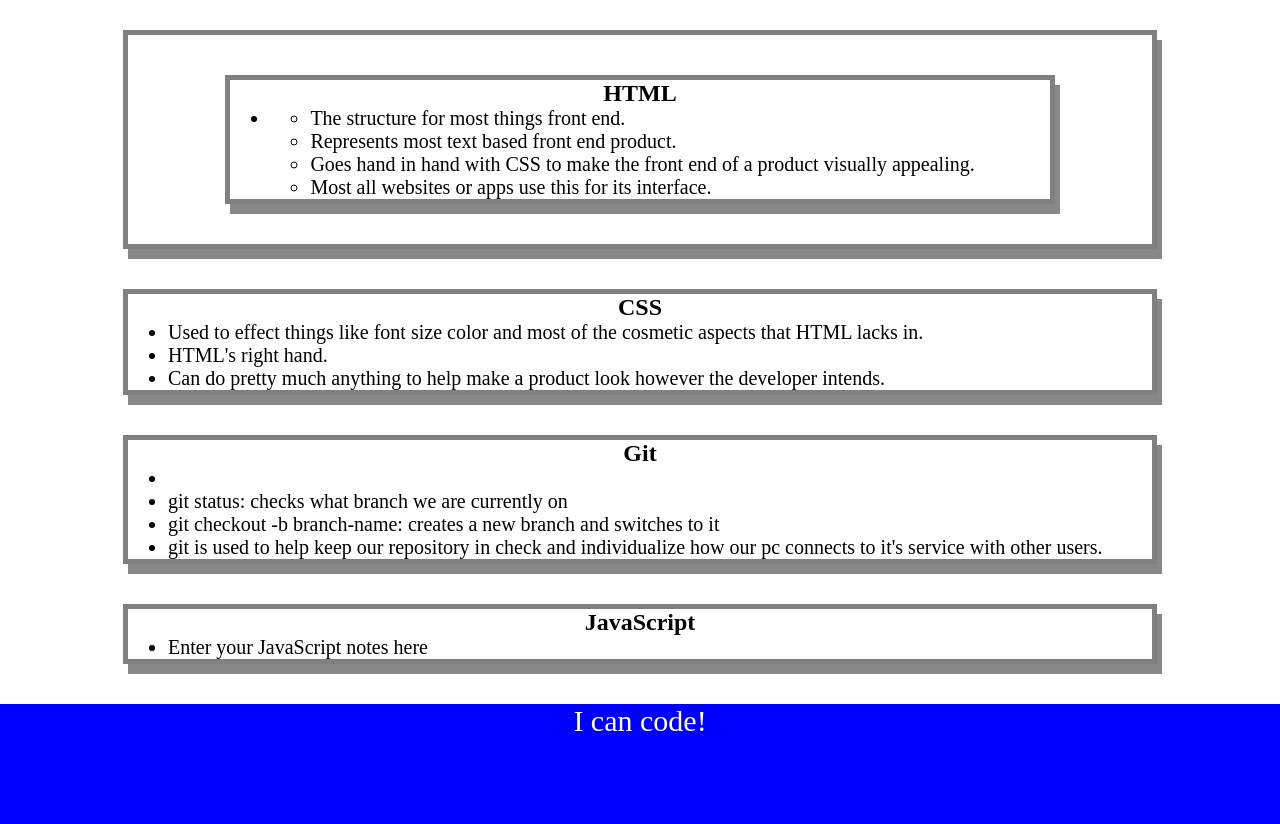
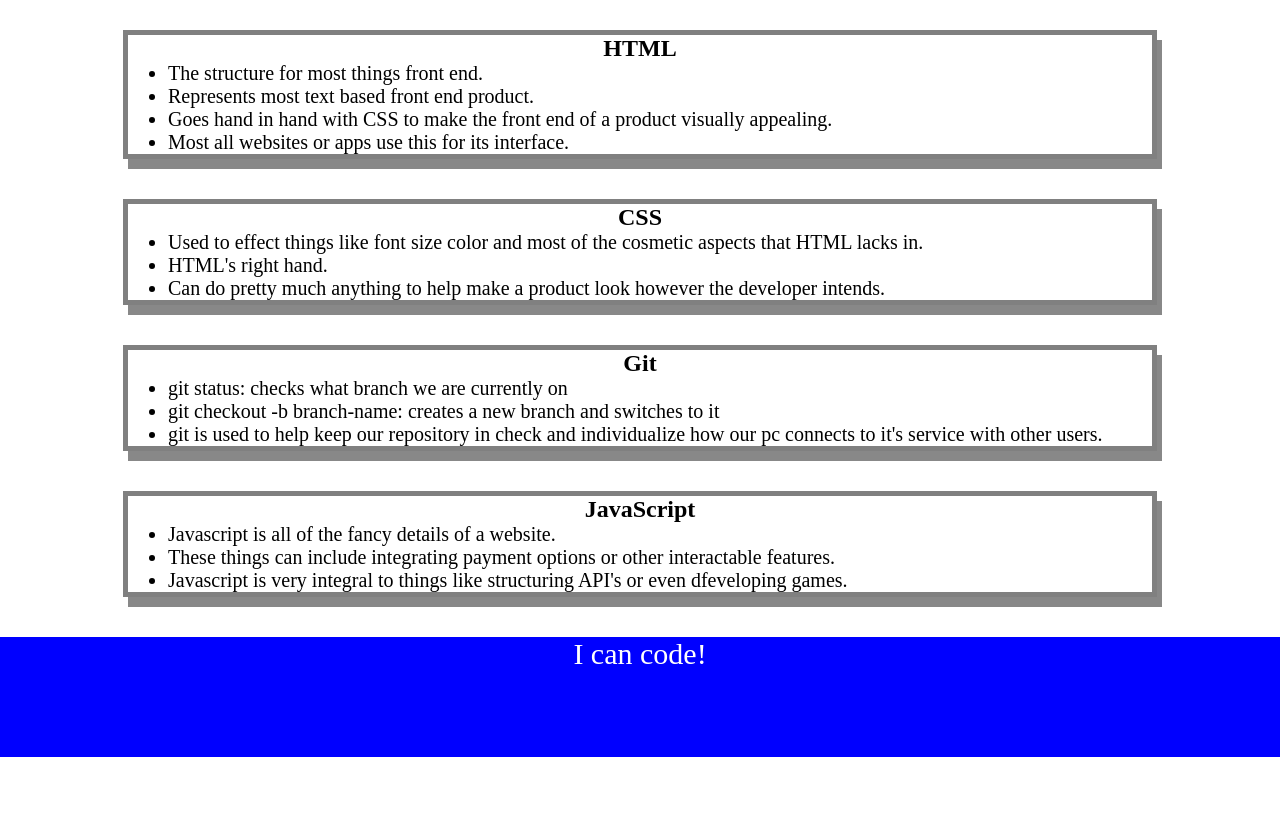
Before and after one commit to Blaze-522/prework-study-guide, a plain HTML site: page index.html in a window 1280 px wide. Shown: the part 130-954 px from the top of the page. After the commit the page ends 887 px from the top, so only its background shows below. Drawn offline with Linux system fonts and the light colour scheme.

Commit message:
Added JavaScript

```diff
--- /dev/null
+++ b/assets/script.js
@@ -0,0 +1,19 @@
+const topics = ['HTML', 'CSS', 'Git', 'JavaScript'];
+
+for (let x = 0; x < topics.length; x++) {
+ console.log(topics[x]);
+}
+
+/*
+if (topic === 'HTML') {
+ console.log("Let's study HTML!");
+} else if (topic === 'CSS') {
+ console.log("Let's study CSS!");
+} else if (topic === 'Git') {
+ console.log("Let's study Git!");
+} else if (topic === 'JavaScript') {
+ console.log("Let's study JavaScript!");
+} else {
+ console.log('Please try again!');
+}
+*/
--- a/index.html
+++ b/index.html
@@ -13,22 +13,17 @@
       <img
         src="./assets/bowtie-cat.png"
         alt="Profile image of cat wearing a bow tie." />
+        <h2>✨ Open the Console to See What's Happening ✨</h2>
     </header>
     <main>
-     <section class="card" id="html-section">
       <section class="card" id="html-section">
         <h2>HTML</h2>
-        <ul>
-          <li>
             <ul>
               <li>The structure for most things front end.</li>
               <li>Represents most text based front end product.</li>
               <li>Goes hand in hand with CSS to make the front end of a product visually appealing.</li>
               <li>Most all websites or apps use this for its interface.</li>
             </ul>
-          </li>
-        </ul>
-      </section>
       </section>
       <section class="card" id="css-section">
         <h2>CSS</h2>
@@ -42,18 +37,18 @@
       <section class="card" id="git-section">
         <h2>Git</h2>
         <ul>
-          <li>
             <li>git status: checks what branch we are currently on</li>
             <li>git checkout -b branch-name: creates a new branch and switches to it</li>
             <li>git is used to help keep our repository in check and individualize how our pc connects to it's service with other users.</li>
-          </li>
         </ul>
       </section>
 
       <section class="card" id="javascript-section">
         <h2>JavaScript</h2>
         <ul>
-          <li>Enter your JavaScript notes here</li>
+          <li>Javascript is all of the fancy details of a website.</li>
+          <li>These things can include integrating payment options or other interactable features.</li>
+          <li>Javascript is very integral to things like structuring API's or even dfeveloping games.</li>
         </ul>
       </section>
     </main>
@@ -61,5 +56,6 @@
     <footer>
       <p>I can code!</p>
     </footer>
+    <script src="./assets/script.js"></script>
   </body>
 </html>
```
